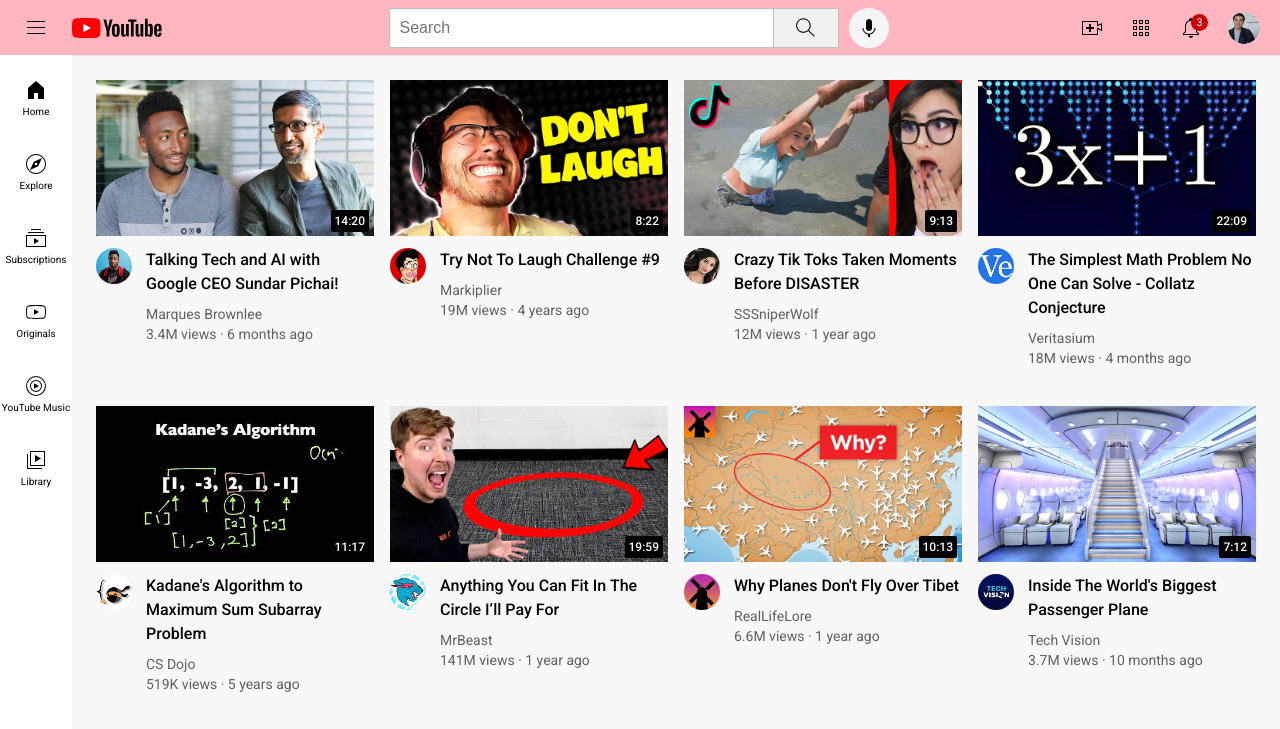
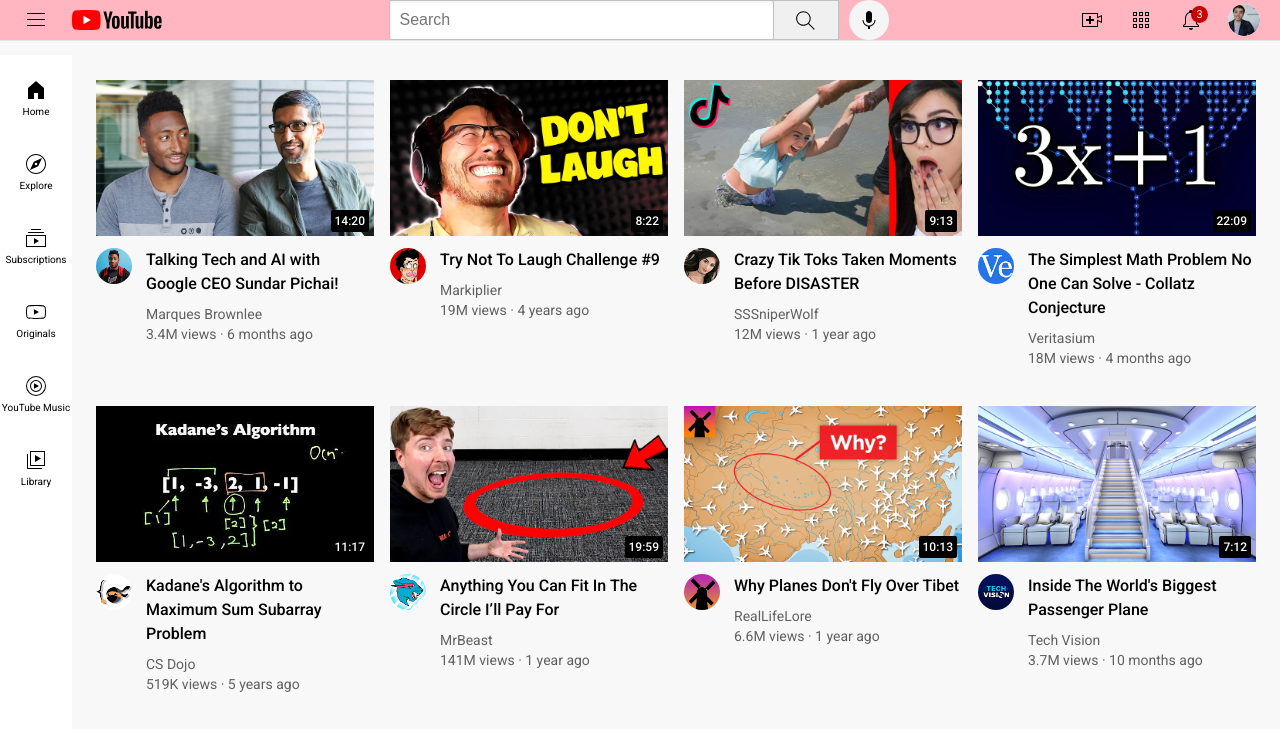
Before and after one commit to bvidit1/bvidit1, a plain HTML site: page index.html in a window 1280 px wide. Shown: the top 729 px of the page. Drawn offline with Linux system fonts and the light colour scheme.

Commit message:
Add files via upload

```diff
--- a/styles/header.css
+++ b/styles/header.css
@@ -1,5 +1,5 @@
 .header {
-  height: 55px;
+  height: 40px;
 
   display: flex;
   flex-direction: row;
```
